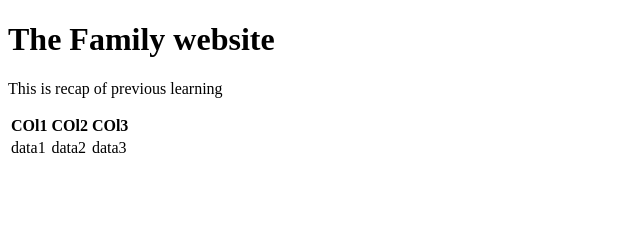
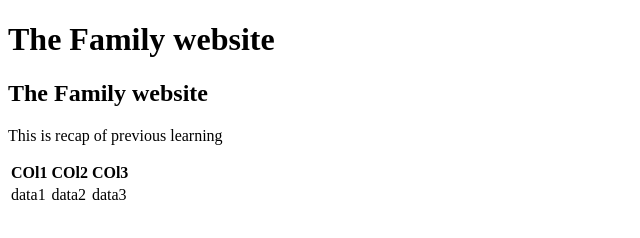
Before and after one commit to NKALLU/VSC, a plain HTML site: page Demo.html in a window 1280 px wide. Shown: the whole page, without its empty margins (0-640 px from the left). Drawn offline with Linux system fonts and the light colour scheme.

Commit message:
added h2 tag

```diff
--- a/Demo.html
+++ b/Demo.html
@@ -7,7 +7,7 @@
 
 
 <h1>The Family website</h1>
-
+<h2>The Family website</h2>
 
 <body>
     <p>
```
